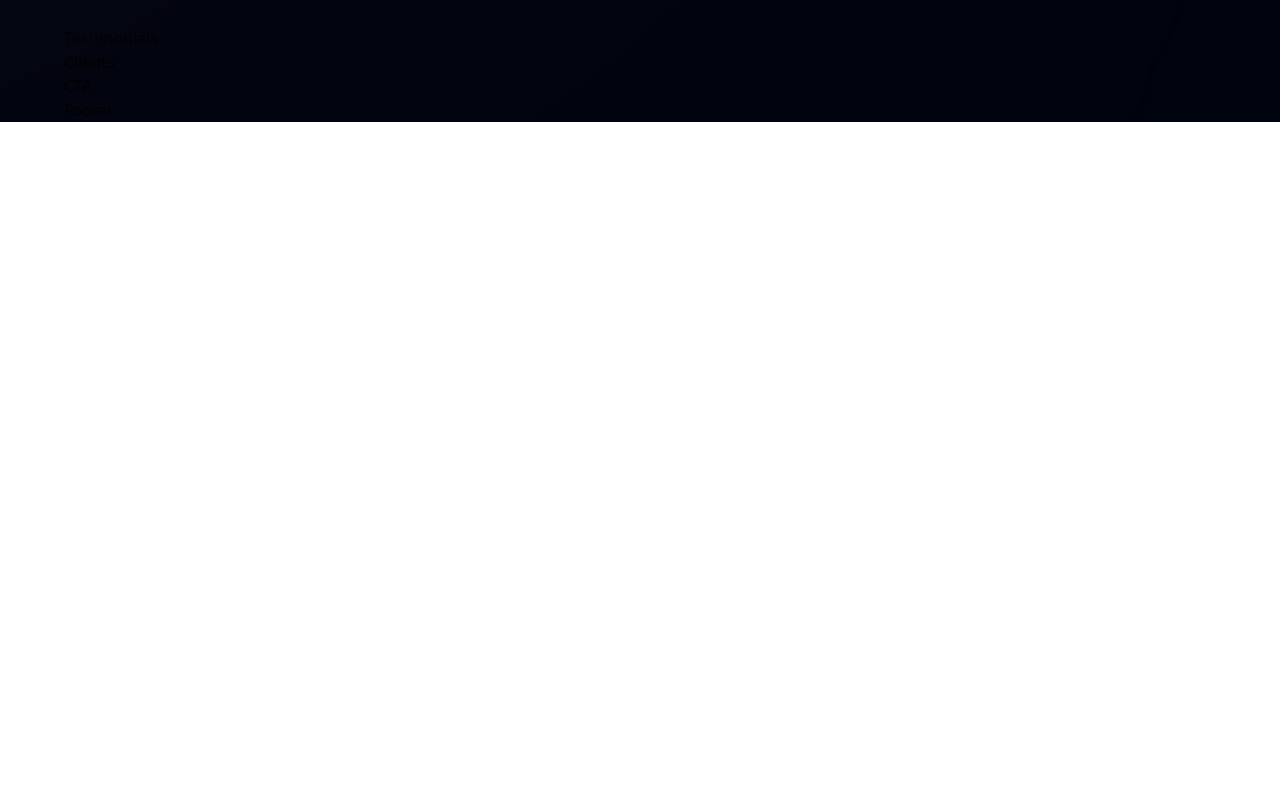
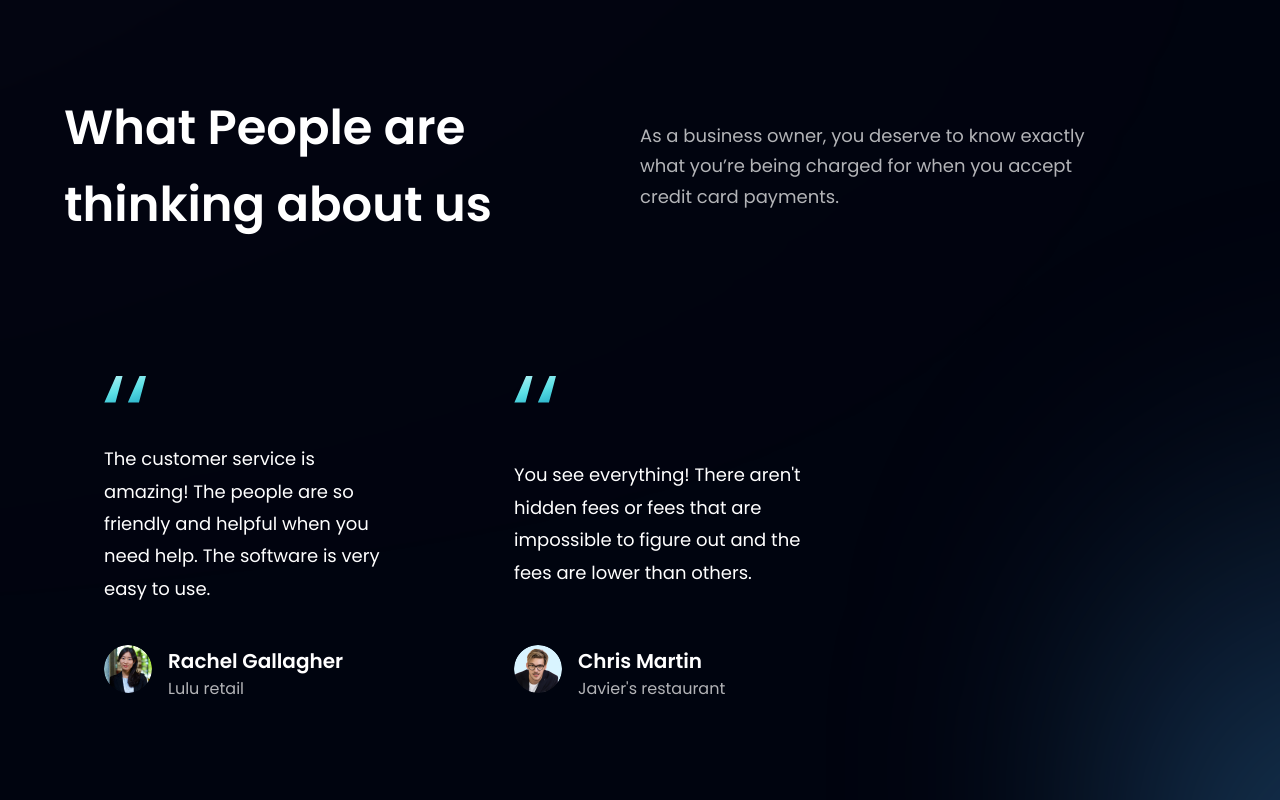
Before and after one commit to Elvira1986/payment, a React (Vite) app: page / in a window 1280 px wide. Shown: the part 2840-3640 px from the top of the page. Before the commit the page ends 2962 px from the top, so only its background shows below. Built offline with nearby package versions, Linux system fonts and the light colour scheme.

Commit message:
Testimonials component with Feedback card added

```diff
--- a/src/components/FeedbackCard.jsx
+++ b/src/components/FeedbackCard.jsx
@@ -1,7 +1,28 @@
-import React from "react";
+import { quotes } from "../assets";
 
-function FeedbackCard() {
-  return <div>FeedbackCard</div>;
-}
+const FeedbackCard = ({ content, name, title, img }) => (
+  <div className="flex justify-between flex-col px-10 py-12 rounded-[20px]  max-w-[370px] md:mr-10 sm:mr-5 mr-0 my-5 feedback-card">
+    <img
+      src={quotes}
+      alt="double_quotes"
+      className="w-[42.6px] h-[27.6px] object-contain"
+    />
+    <p className="font-poppins font-normal text-[18px] leading-[32.4px] text-white my-10">
+      {content}
+    </p>
+
+    <div className="flex flex-row">
+      <img src={img} alt={name} className="w-[48px] h-[48px] rounded-full" />
+      <div className="flex flex-col ml-4">
+        <h4 className="font-poppins font-semibold text-[20px] leading-[32px] text-white">
+          {name}
+        </h4>
+        <p className="font-poppins font-normal text-[16px] leading-[24px] text-dimWhite">
+          {title}
+        </p>
+      </div>
+    </div>
+  </div>
+);
 
 export default FeedbackCard;
--- a/src/components/Testimonials.jsx
+++ b/src/components/Testimonials.jsx
@@ -1,7 +1,32 @@
-import React from "react";
+import { feedback } from "../constants";
+import styles from "../style";
+import FeedbackCard from "./FeedbackCard";
 
-function Testimonials() {
-  return <div>Testimonials</div>;
-}
+const Testimonials = () => (
+  <section
+    id="clients"
+    className={`${styles.paddingY} ${styles.flexCenter} flex-col relative `}
+  >
+    <div className="absolute z-[0] w-[60%] h-[60%] -right-[50%] rounded-full blue__gradient bottom-40" />
+
+    <div className="w-full flex justify-between items-center md:flex-row flex-col sm:mb-16 mb-6 relative z-[1]">
+      <h2 className={styles.heading2}>
+        What People are <br className="sm:block hidden" /> thinking about us
+      </h2>
+      <div className="w-full md:mt-0 mt-6">
+        <p className={`${styles.paragraph} text-left max-w-[450px]`}>
+          As a business owner, you deserve to know exactly what you’re being
+          charged for when you accept credit card payments.
+        </p>
+      </div>
+    </div>
+
+    <div className="flex flex-wrap sm:justify-start justify-center w-full feedback-container relative z-[1]">
+      {feedback.map((card) => (
+        <FeedbackCard key={card.id} {...card} />
+      ))}
+    </div>
+  </section>
+);
 
 export default Testimonials;
--- a/src/constants/index.js
+++ b/src/constants/index.js
@@ -62,25 +62,25 @@
   {
     id: "feedback-1",
     content:
-      "Money is only a tool. It will take you wherever you wish, but it will not replace you as the driver.",
-    name: "Herman Jensen",
-    title: "Founder & Leader",
+      "The customer service is amazing! The people are so friendly and helpful when you need help. The software is very easy to use.",
+    name: "Rachel Gallagher",
+    title: "Lulu retail",
     img: people01,
   },
   {
     id: "feedback-2",
     content:
-      "Money makes your life easier. If you're lucky to have it, you're lucky.",
-    name: "Steve Mark",
-    title: "Founder & Leader",
+      "You see everything! There aren't hidden fees or fees that are impossible to figure out and the fees are lower than others.",
+    name: "Chris Martin",
+    title: "Javier's restaurant",
     img: people02,
   },
   {
     id: "feedback-3",
     content:
-      "It is usually people in the money business, finance, and international trade that are really rich.",
-    name: "Kenn Gallagher",
-    title: "Founder & Leader",
+      "This software allowed us to process all kinds of credit cards in a retail setting. It is easy to use, works qyuckly",
+    name: "Kevin Jensen",
+    title: "People coffe shop",
     img: people03,
   },
 ];
```
